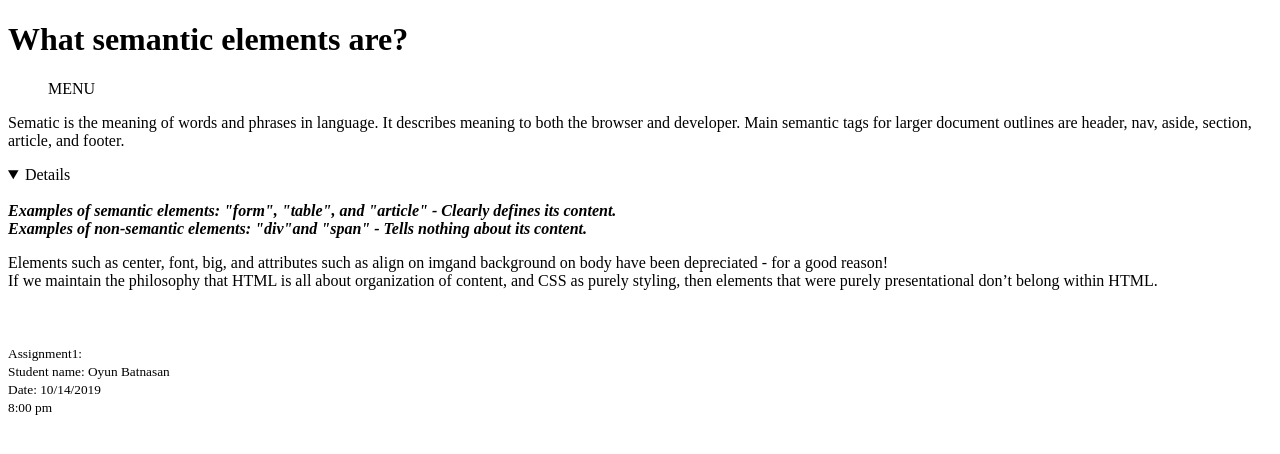
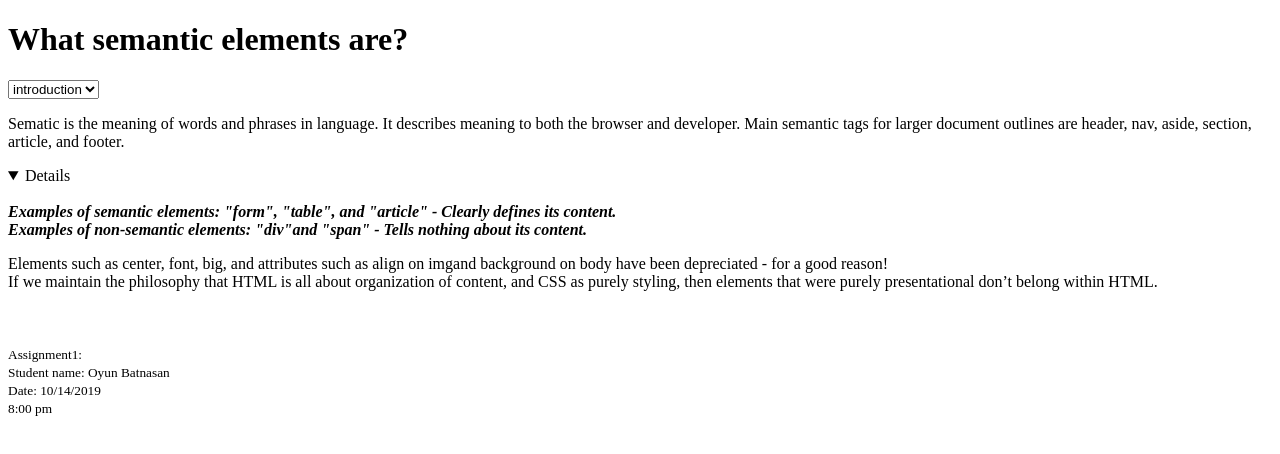
Before and after one commit to OyunBatnasan/Semantic-Elements, a plain HTML site: page index.html in a window 1280 px wide. Drawn offline with Linux system fonts and the light colour scheme.

Commit message:
Added menu

```diff
--- a/index.html
+++ b/index.html
@@ -6,10 +6,11 @@
   </head>
   <body>
     <h1> What semantic elements are? </h1>
-    <menu> MENU
-      <menuitem type="command" label="Save">
-      </menu>
-    </menu>
+    <select>
+      <option value="introduction">introduction</option>
+      <option value="introduction">details</option>
+      <option value="introduction">summary</option>
+    </select>
     <p>Sematic is the meaning of words and phrases in language. It describes meaning to both the browser and developer. Main semantic tags for larger document outlines are header, nav, aside, section, article, and footer.
       <details open>
         <br>
```
